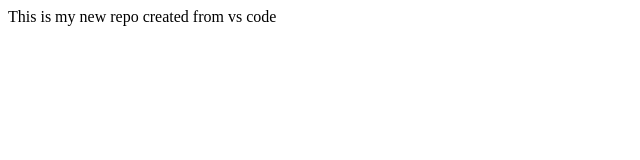
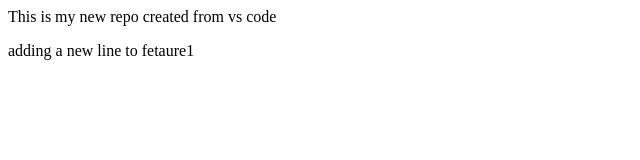
Before and after one commit to jaya758/localrepo, a plain HTML site: page index.html in a window 1280 px wide. Shown: the whole page, without its empty margins (0-640 px from the left). Drawn offline with Linux system fonts and the light colour scheme.

Commit message:
this is a new feature added

```diff
--- a/index.html
+++ b/index.html
@@ -1 +1,2 @@
 <p>This is my new repo created from vs code</P>
+    <p>adding a new line to fetaure1</p>
```
